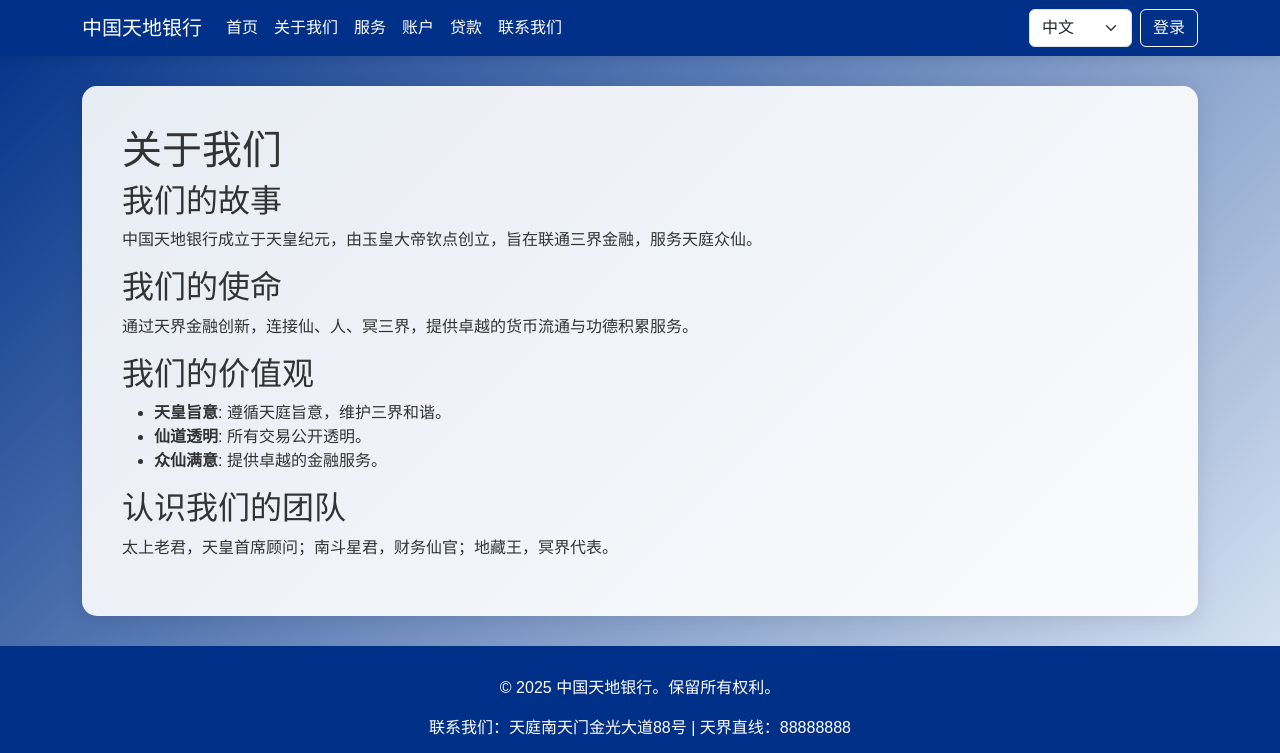
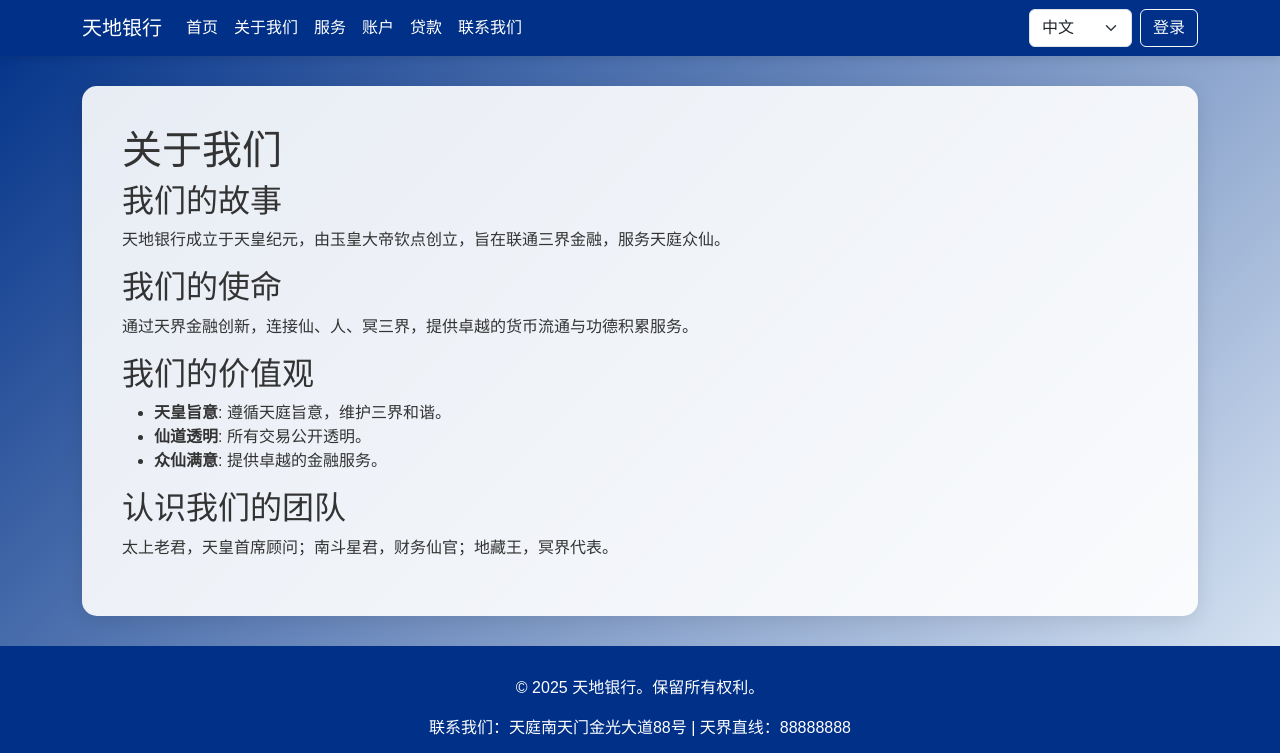
Before and after one commit to fff122/Tiandi-Bank, a plain HTML site: page about.html in a window 1280 px wide. Shown: the top 753 px of the page. Drawn offline with nearby package versions, Linux system fonts and the light colour scheme.

Commit message:
Update about.html

```diff
--- a/about.html
+++ b/about.html
@@ -3,7 +3,7 @@
 <head>
     <meta charset="UTF-8">
     <meta name="viewport" content="width=device-width, initial-scale=1.0">
-    <title>中国天地银行 - 关于我们</title>
+    <title>天地银行 - 关于我们</title>
     <link href="https://cdn.jsdelivr.net/npm/bootstrap@5.3.0/dist/css/bootstrap.min.css" rel="stylesheet">
     <link rel="stylesheet" href="https://cdnjs.cloudflare.com/ajax/libs/font-awesome/6.0.0/css/all.min.css">
     <style>
@@ -49,7 +49,7 @@
 <body>
     <nav class="navbar navbar-expand-lg">
         <div class="container">
-            <a class="navbar-brand" href="#">中国天地银行</a>
+            <a class="navbar-brand" href="#">天地银行</a>
             <button class="navbar-toggler" type="button" data-bs-toggle="collapse" data-bs-target="#navbarNav" aria-controls="navbarNav" aria-expanded="false" aria-label="Toggle navigation">
                 <span class="navbar-toggler-icon"></span>
             </button>
@@ -75,7 +75,7 @@
         <div class="content">
             <h1 data-key="about">关于我们</h1>
             <h2 data-key="ourStory">我们的故事</h2>
-            <p data-key="storyContent">中国天地银行成立于天皇纪元，由玉皇大帝钦点创立，旨在联通三界金融，服务天庭众仙。</p>
+            <p data-key="storyContent">天地银行成立于天皇纪元，由玉皇大帝钦点创立，旨在联通三界金融，服务天庭众仙。</p>
             <h2 data-key="ourMission">我们的使命</h2>
             <p data-key="missionContent">通过天界金融创新，连接仙、人、冥三界，提供卓越的货币流通与功德积累服务。</p>
             <h2 data-key="ourValues">我们的价值观</h2>
@@ -115,7 +115,7 @@
     </div>
 
     <footer>
-        <p>© 2025 中国天地银行。保留所有权利。</p>
+        <p>© 2025 天地银行。保留所有权利。</p>
         <p data-key="contactUs">联系我们：天庭南天门金光大道88号 | 天界直线：88888888</p>
         <div>
             <a href="#" class="text-white"><i class="fab fa-facebook-f"></i></a> |
@@ -135,7 +135,7 @@
                 loans: "贷款",
                 contact: "联系我们",
                 ourStory: "我们的故事",
-                storyContent: "中国天地银行成立于天皇纪元，由玉皇大帝钦点创立，旨在联通三界金融，服务天庭众仙。",
+                storyContent: "天地银行成立于天皇纪元，由玉皇大帝钦点创立，旨在联通三界金融，服务天庭众仙。",
                 ourMission: "我们的使命",
                 missionContent: "通过天界金融创新，连接仙、人、冥三界，提供卓越的货币流通与功德积累服务。",
                 ourValues: "我们的价值观",
```
